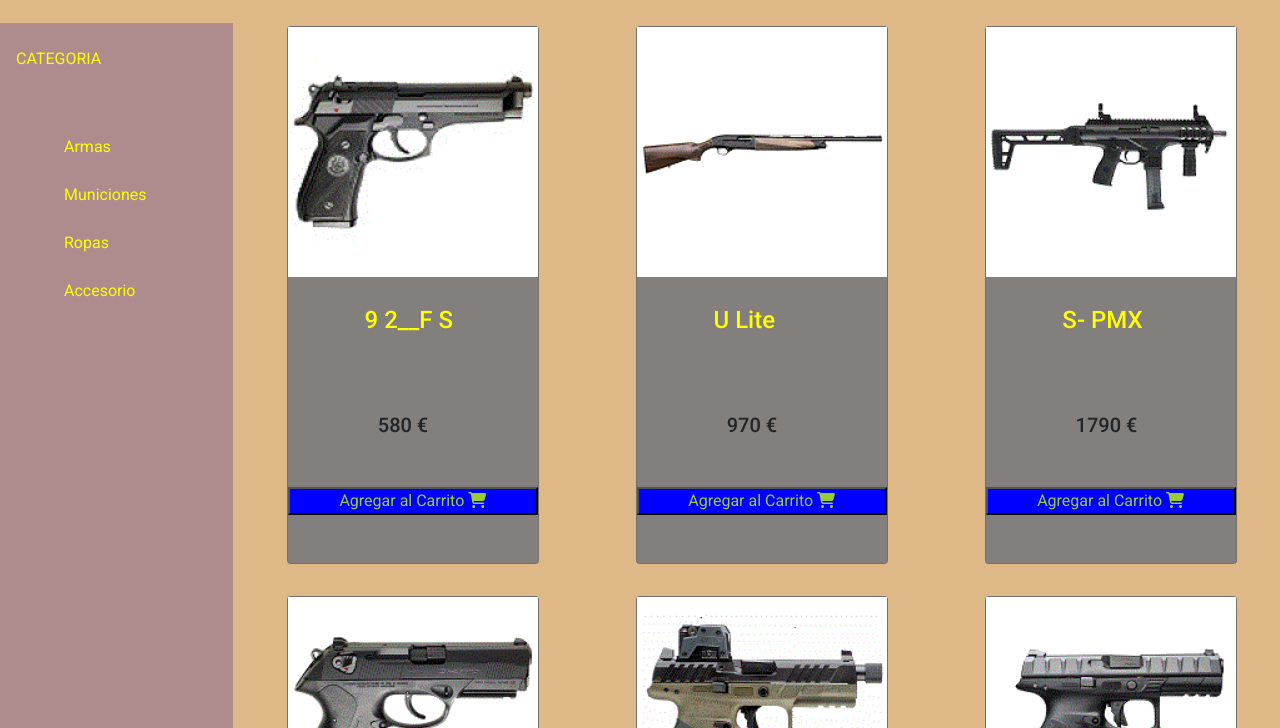
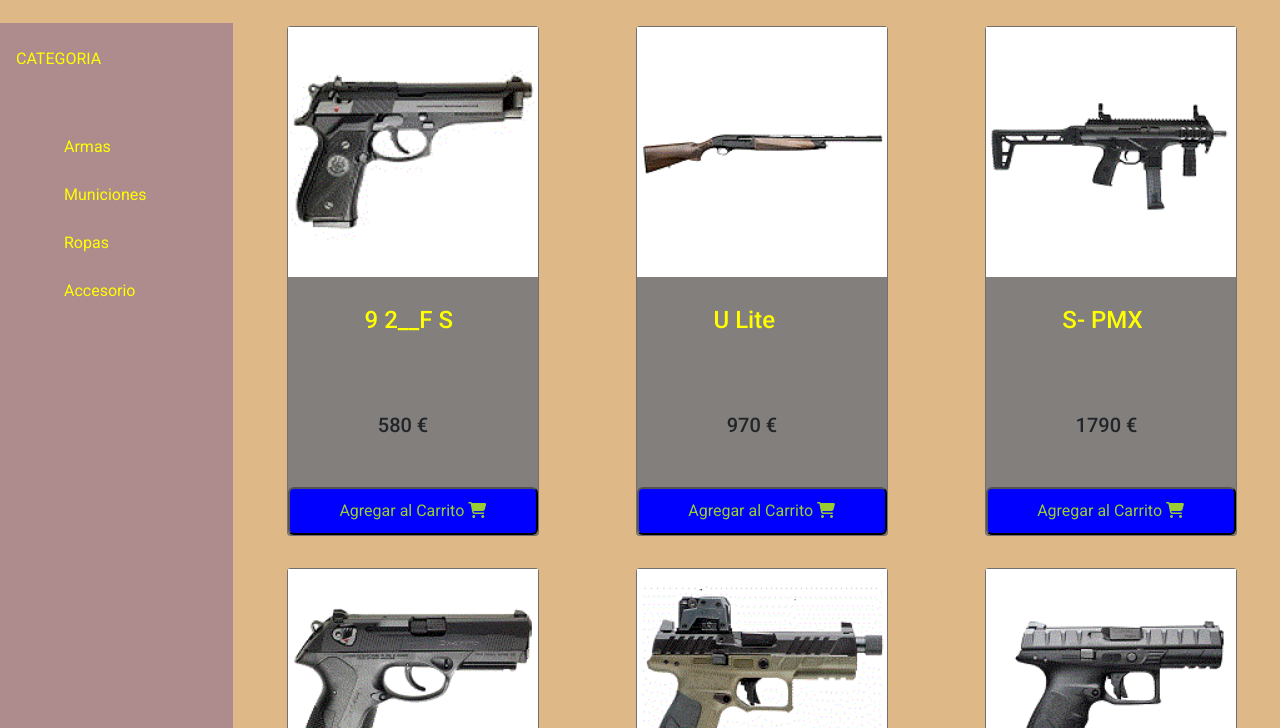
Before and after one commit to johangonza81/Plantilla-E-comerce, a plain HTML site: page index.html in a window 1280 px wide. Shown: the part 72-800 px from the top of the page. Drawn offline with nearby package versions, Linux system fonts and the light colour scheme.

Commit message:
ultima modificación

```diff
--- a/assets/css/style.css
+++ b/assets/css/style.css
@@ -106,7 +106,9 @@ button{
     color:yellowgreen;
     background-color: blue;
     width: 100%;
-    margin-bottom: 3em;
+    height: 3em;
+    border-radius: 6px;
+
 }
 
 .container2 p{
```
